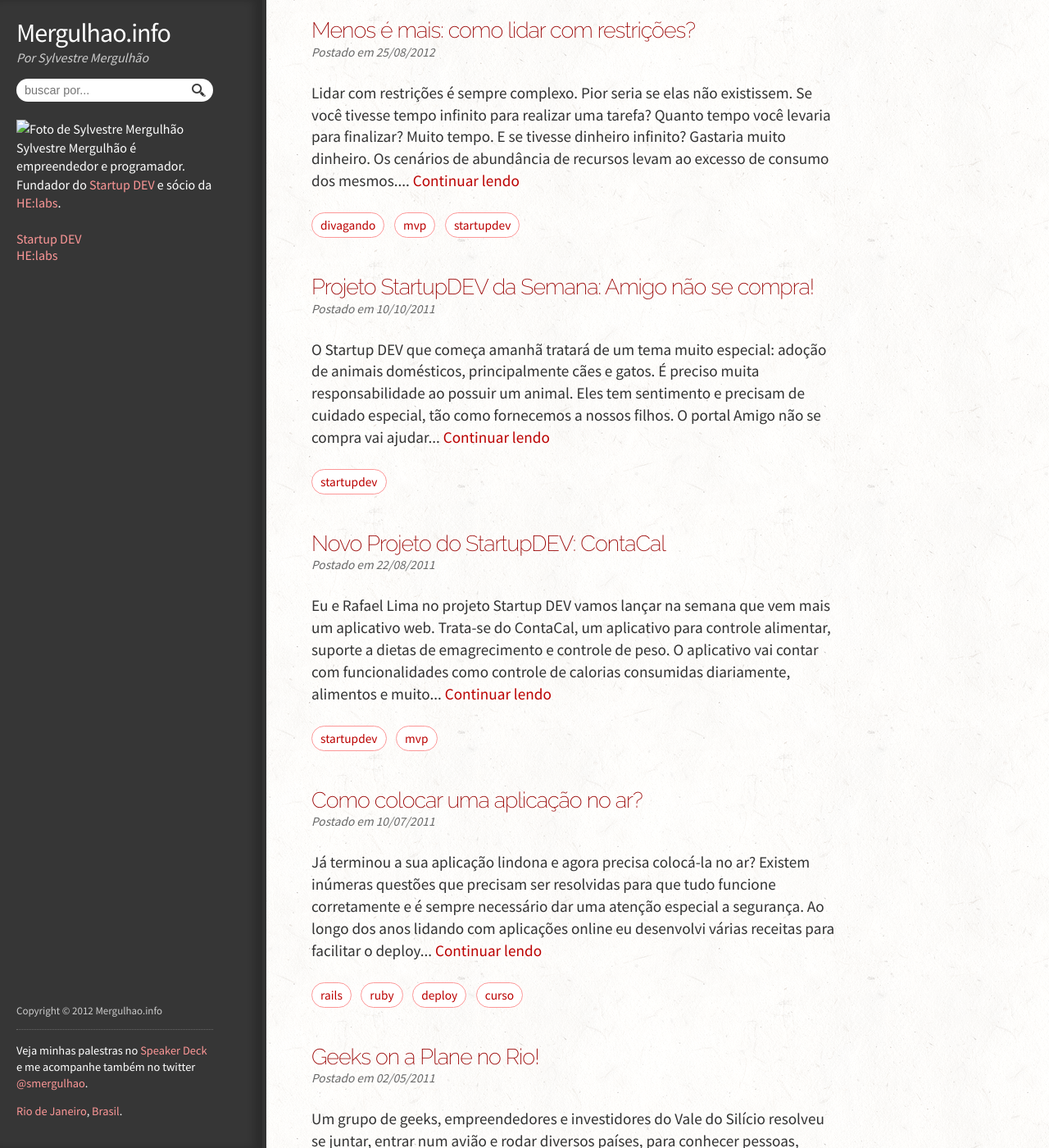
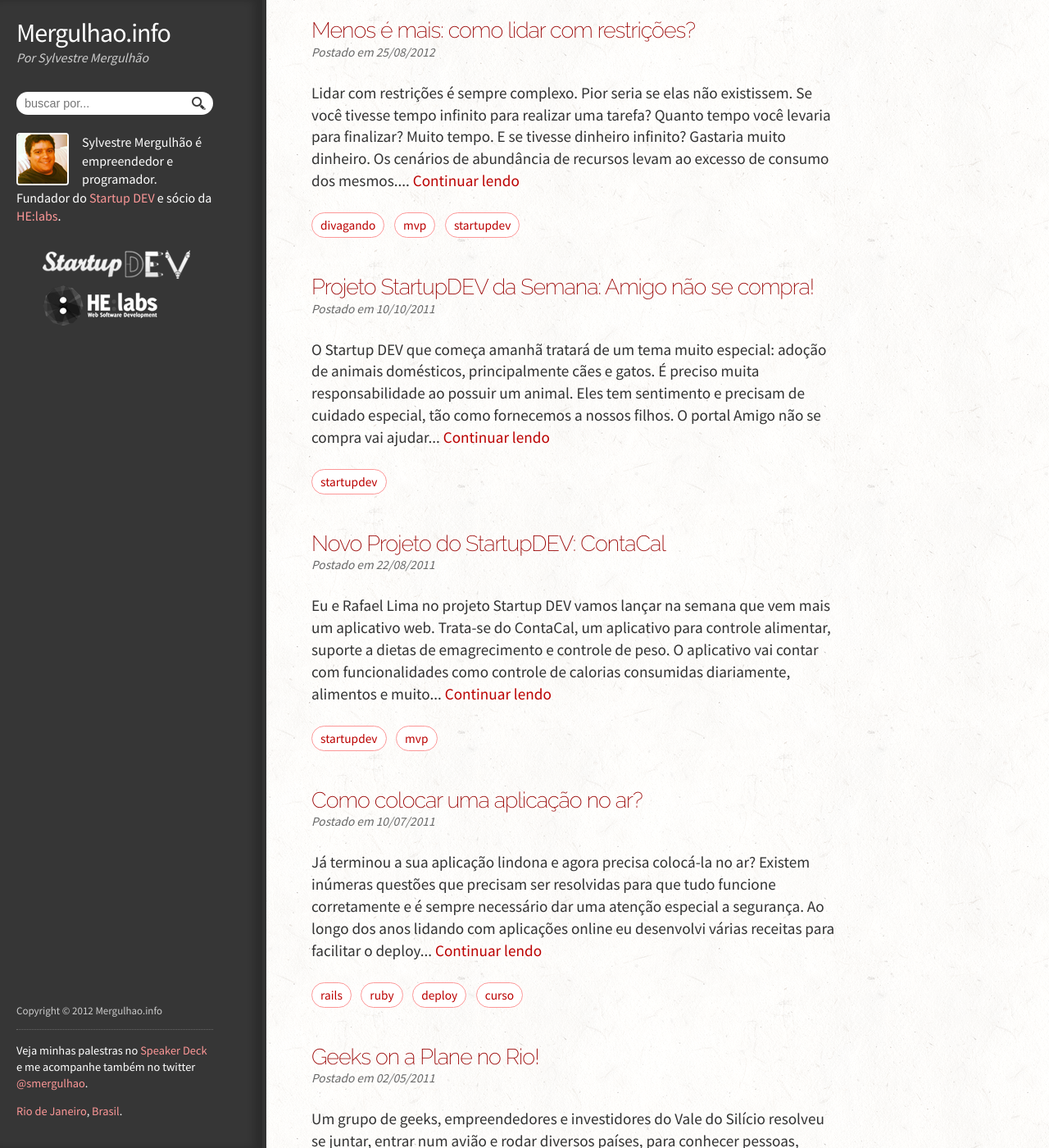
Before and after one commit to mergulhao/mergulhao.github.com, a Jekyll site: the page built from index.html, in a window 1280 px wide and 1400 px high. Shown: the whole window at 82% size. Built offline with Jekyll 4.4.1, drawn with Linux system fonts in a browser that asks for light colours; nearby versions of some CDN libraries; the list of posts is cut into pages by our own code.

Commit message:
Styling header content.

```diff
--- a/assets/stylesheets/global.css
+++ b/assets/stylesheets/global.css
@@ -42,7 +42,7 @@ header {
 }
 
 header hgroup {
-  margin: 0 0 1em;
+  margin: 0 0 2em;
 }
 
 header hgroup h1 {
@@ -65,6 +65,42 @@ header a#brand:hover {
   color: #fff;
   text-decoration: none;
   opacity: .8;
+}
+
+header p#about img {
+  margin: 0 1em 0 0;
+  -moz-border-radius: 4px;
+  -webkit-border-radius: 4px;
+  border-radius: 4px;
+  border: 2px solid #fff;
+  float: left;
+}
+
+header ul li {
+  padding: .5em 0 0 2em;
+}
+
+header ul li a {
+  display: block;
+  text-indent: -9999px;
+}
+
+header ul li a:hover {
+  opacity: .8;
+}
+
+header ul li a#startupdev-link {
+  display: block;
+  width: 180px;
+  height: 35px;
+  background: transparent url(/assets/images/logo-startupdev.png) no-repeat 0 0;
+}
+
+header ul li a#helabs-link {
+  display: block;
+  width: 140px;
+  height: 49px;
+  background: transparent url(/assets/images/logo-helabs.png) no-repeat 0 0;
 }
 
 /* SECTION */
@@ -167,7 +203,7 @@ section[role="main"] .tags a:hover {
 #go-to-top a {
   display: block;
   width: 80px;
-  padding: 10px 0;
+  padding: 8px 0;
   font-weight: bold;
   text-align: center;
   background: #fff;
@@ -201,7 +237,7 @@ footer p {
 }
 
 footer p#copy {
-  padding: 1em 0;
+  padding: .5em 0 1em;
   border-bottom: 1px dotted #696969;
   font-size: .9em;
   color: #ccc;
@@ -213,6 +249,14 @@ footer p#copy {
   body {
     -webkit-text-size-adjust: none;
     font-size: 75%;
+  }
+
+  header p#about img {
+    width: 48px;
+  }
+
+  header ul li {
+    padding: .5em 0 0 0;
   }
 
   header,
```
Also changed, not shown: assets/images/logo-helabs.png, assets/images/logo-startupdev.png, assets/images/mergulhao-thumb.png (added).
